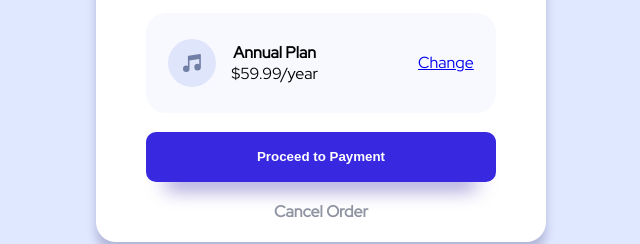
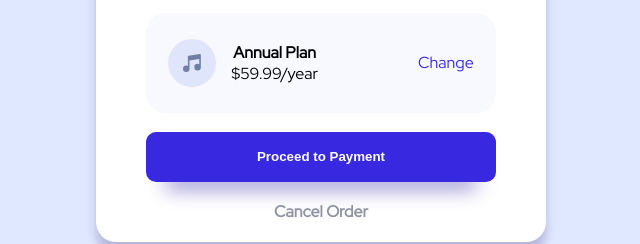
Before and after one commit to ElianaNeto/order-summary-component, a plain HTML site: page index.html in a window 1280 px wide. Shown: the part 370-614 px from the top of the page, 327-967 px from the left. Drawn offline with Linux system fonts and the light colour scheme.

Commit message:
Desafio Completo

```diff
--- a/css/style.css
+++ b/css/style.css
@@ -58,6 +58,8 @@ body {
 
 .price-card a {
   margin-left: 100px;
+  color: hsl(245, 75%, 52%);
+  text-decoration: none;
 }
 
 .price-card span {
```
